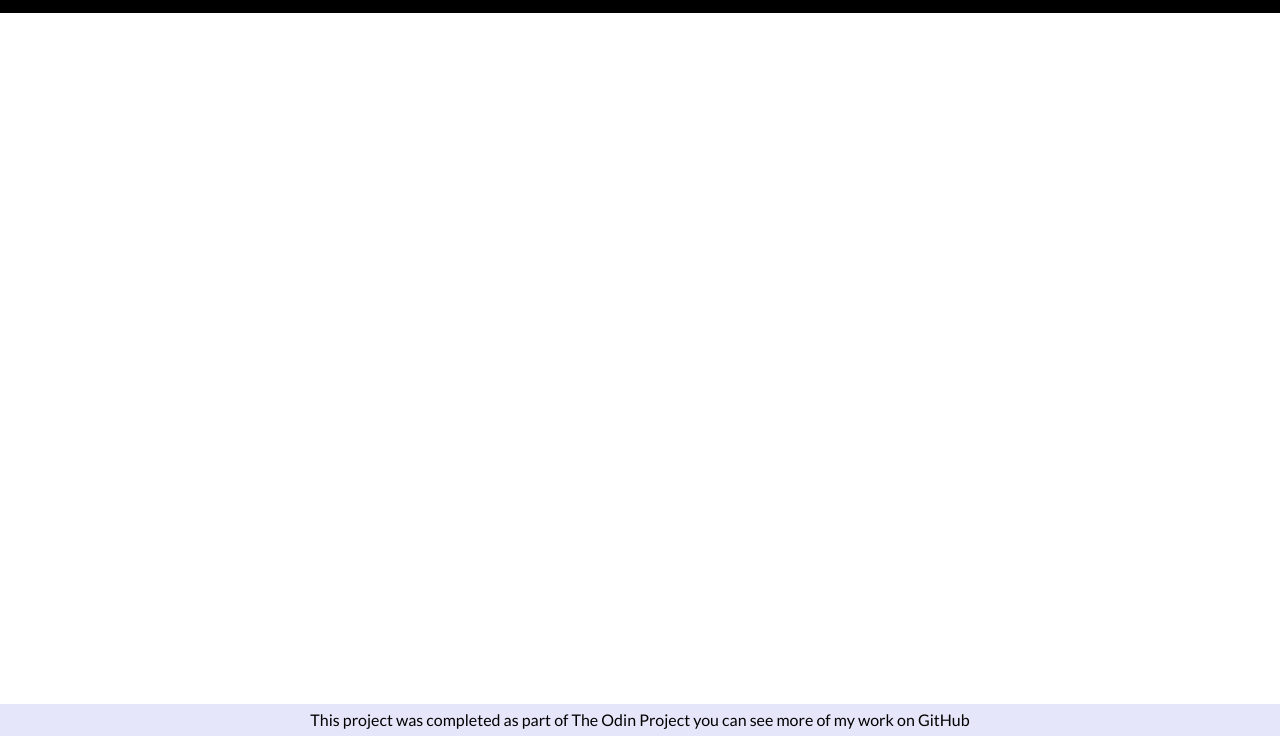
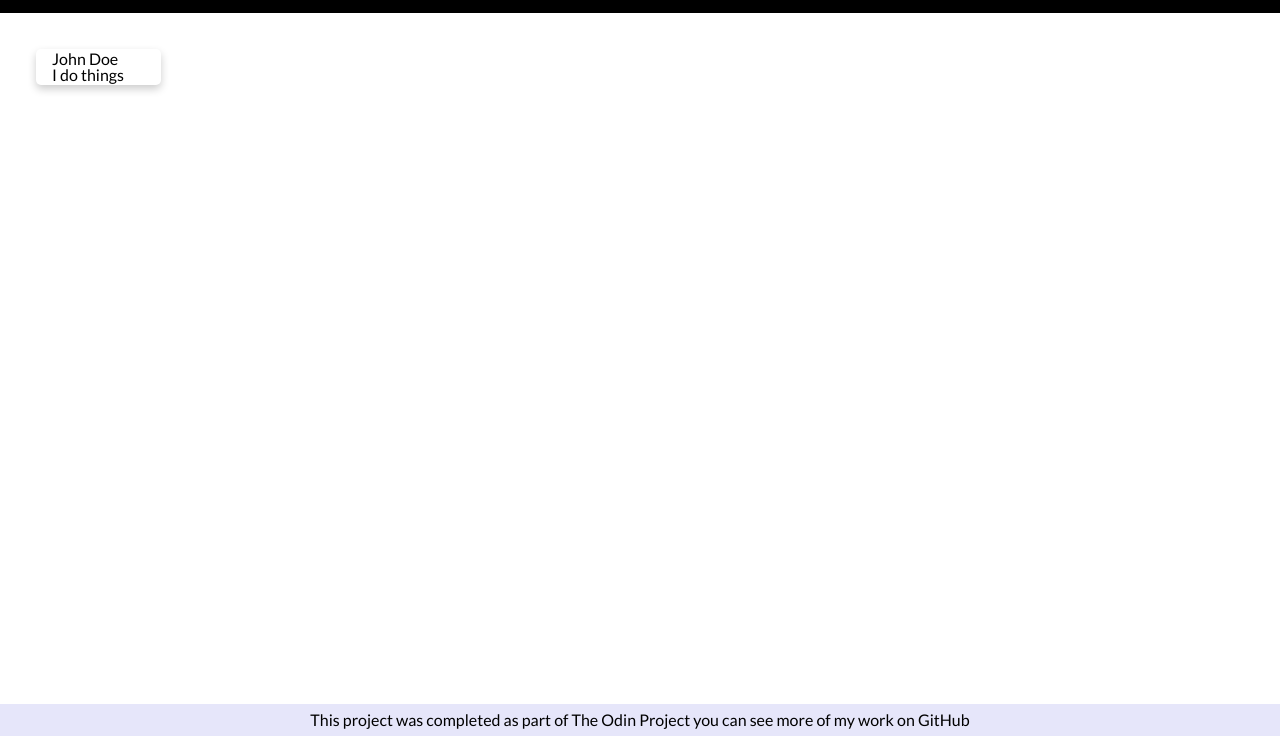
Before and after one commit to tjpoo92/library, a plain HTML site: page index.html in a window 1280 px wide. Shown: the part 64-800 px from the top of the page. Drawn offline with Linux system fonts and the light colour scheme.

Commit message:
worked on UI, added container for cards/books and started formatting cards

```diff
--- a/index.html
+++ b/index.html
@@ -17,7 +17,16 @@
       <button class="addbook">+</button>
     </div>
   </header>
-  <body><div class="body container"></div></div></body>
+  <body>
+    <div class="body container">
+      <div class="card">
+        <div class="card-container">
+          <h4>John Doe</h4>
+          <p>I do things</p>
+        </div>
+      </div>
+    </div>
+  </body>
   <footer>
     <p>
       This project was completed as part of
--- a/styles.css
+++ b/styles.css
@@ -15,7 +15,8 @@ html {
 }
 
 .body {
-  justify-content: space-evenly;
+  justify-content: flex-start;
+  flex-wrap: wrap;
   padding: 1rem;
 }
 
@@ -51,6 +52,22 @@ a {
   color: inherit;
 }
 
+.card {
+  box-shadow: 0 4px 8px 0 rgba(0, 0, 0, 0.2);
+  transition: 0.3s;
+  border-radius: 5px;
+  margin: 20px;
+  width: 10%;
+}
+
+.card:hover {
+  box-shadow: 0 8px 16px 0 rgba(0, 0, 0, 0.2);
+}
+
+.card-container {
+  padding: 2px 16px;
+}
+
 @media screen and (max-width: 600px) {
   footer {
     display: none;
```
